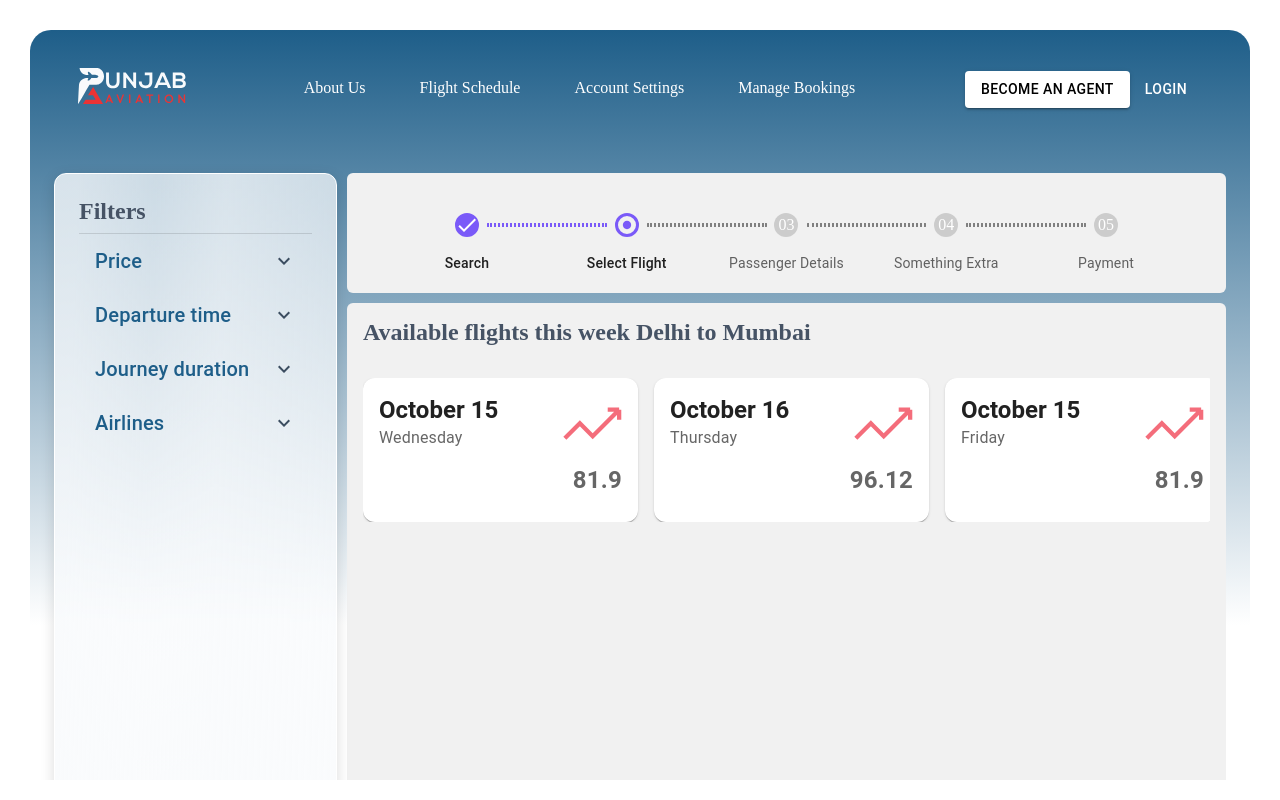
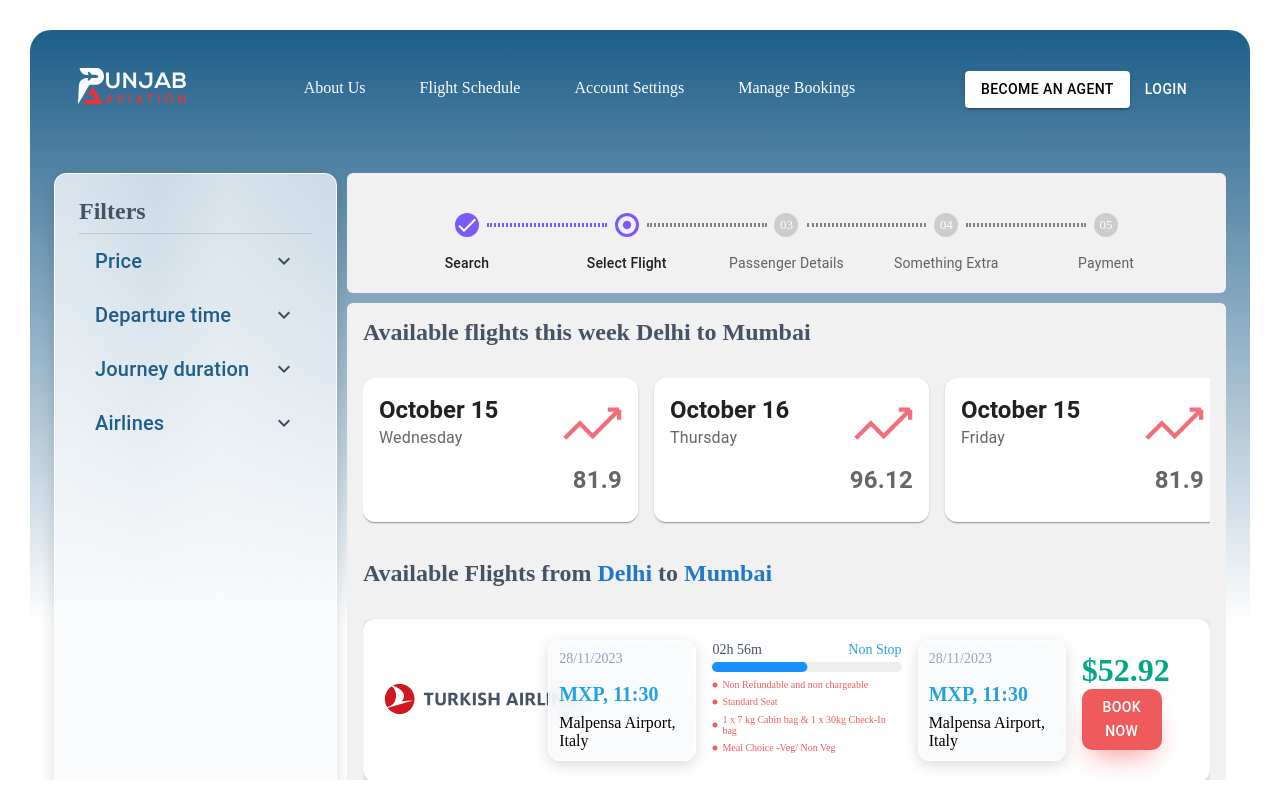
Before and after one commit to Mehmood11/bookingApp, a Next.js app: page /flight-details in a window 1280 px wide. Built offline with nearby package versions, Linux system fonts and the light colour scheme.

Commit message:
#comment

```diff
--- a/app/(user-details)/settings/page.js
+++ b/app/(user-details)/settings/page.js
@@ -1,8 +1,8 @@
-import Settings from "@/sections/user-details/settings/settings";
+import Setting from "@/sections/user-details/setting";
 import React from "react";
 
 const page = () => {
-  return <Settings />;
+  return <Setting />;
 };
 
 export default page;
--- a/components/available-flight-card/availableFlightCard.js
+++ b/components/available-flight-card/availableFlightCard.js
@@ -3,6 +3,7 @@ import React from "react";
 import { Box, Button, Grid, LinearProgress, styled } from "@mui/material";
 import FlightName from "../../assets/search-flight/Airline.png";
 import { linearProgressClasses } from "@mui/material/LinearProgress";
+import CircleIcon from "@mui/icons-material/Circle";
 
 const AvailableFlightCard = () => {
   const BorderLinearProgress = styled(LinearProgress)(({ theme }) => ({
@@ -18,6 +19,30 @@ const AvailableFlightCard = () => {
     },
   }));
 
+  const progressBarData = [
+    {
+      title: "Non Refundable and non chargeable",
+    },
+    {
+      title: "Standard Seat",
+    },
+    {
+      title: "1 x 7 kg Cabin bag & 1 x 30kg Check-In bag",
+    },
+    {
+      title: "Meal Choice -Veg/ Non Veg",
+    },
+  ];
+
+  return (
+    <Box
+      sx={{
+        display: "flex",
+        flexDirection: "column",
+        gap: 2,
+      }}
+    >
+      {[1, 2, 3, 4].map((item) => {
         return (
           <Box
             sx={{
@@ -103,6 +128,29 @@ const AvailableFlightCard = () => {
                     </Box>
                   </Box>
                   <BorderLinearProgress variant="determinate" value={50} />
+                  <Box>
+                    {progressBarData.map((item, i) => {
+                      return (
+                        <Box
+                          sx={{
+                            color: "#EF5C5D",
+                            fontSize: "10px",
+                            fontWeight: 400,
+                            lineHeight: "normal",
+                            display: "flex",
+                            alignItems: "center",
+                            marginY: 0.8,
+
+                          }}
+                        >
+                          <span>
+                            <CircleIcon sx={{ width: "6px", height: "6px", marginRight:0.5 }} />
+                          </span>
+                          {item.title}
+                        </Box>
+                      );
+                    })}
+                  </Box>
                 </Box>
               </Grid>
 
@@ -163,7 +211,8 @@ const AvailableFlightCard = () => {
                       fontWeight: 500,
                       "&:hover": {
                         background: "rgba(235, 51, 52, 0.80)",
-                  boxShadow: "0px 14px 28px -10px rgba(237, 76, 78, 0.60)",
+                        boxShadow:
+                          "0px 14px 28px -10px rgba(237, 76, 78, 0.60)",
                       },
                     }}
                     variant="contained"
@@ -175,6 +224,9 @@ const AvailableFlightCard = () => {
             </Grid>
           </Box>
         );
+      })}
+    </Box>
+  );
 };
 
 export default AvailableFlightCard;
--- a/sections/flight-details/custom-stepper/index.js
+++ b/sections/flight-details/custom-stepper/index.js
@@ -36,7 +36,16 @@ const CustomFlightStepper = ({ steps, active }) => {
     >
       {steps?.map((label, i) => (
         <Step key={label}>
-          <StepLabel StepIconComponent={ColorLibStepIcon}>{label}</StepLabel>
+          <StepLabel
+            sx={{
+              fontSize: "13px",
+              fontWeight: 500,
+
+            }}
+            StepIconComponent={ColorLibStepIcon}
+          >
+            {label}
+          </StepLabel>
         </Step>
       ))}
     </Stepper>
--- a/sections/flight-details/select-flight/selectFlight.js
+++ b/sections/flight-details/select-flight/selectFlight.js
@@ -1,6 +1,7 @@
+import AvailableFlightCard from "@/components/available-flight-card/availableFlightCard";
 import CalendarCard from "@/components/calendar-card";
 import { Box } from "@mui/material";
-import React from "react";
+import React, { useState } from "react";
 
 const cardData = [
   {
@@ -26,7 +27,7 @@ const cardData = [
   {
     title: "Sunday",
     description: "October 15",
-    value: 81.9,
+    value: 80.52,
   },
   {
     title: "Monday",
@@ -41,10 +42,17 @@ const cardData = [
 ];
 
 const SelectFlight = () => {
+  const [isPressed, setIsPressed] = useState(false);
+
+  const handleMouseDown = () => {
+    setIsPressed(true);
+  };
+
+  const handleMouseUp = () => {
+    setIsPressed(false);
+  };
   return (
-    <Box
-
-    >
+    <Box>
       <Box sx={{ color: "#465365", fontSize: "24px", fontWeight: 600 }}>
         Available flights this week Delhi to Mumbai
       </Box>
@@ -52,20 +60,43 @@ const SelectFlight = () => {
         sx={{
           display: "flex",
           alignItems: "center",
+          overflow: "scroll",
+          "&::-webkit-scrollbar": {
+            height: "8px",
+          },
           gap: 2,
-          overflow: "scroll",
           mt: 4,
         }}
       >
         {cardData.map((item) => {
           return (
-            <CalendarCard
-              title={item.title}
-              description={item.description}
-              value={item.value}
-            />
+            <Box sx={{ mb: 0.8 }}>
+              <CalendarCard
+                title={item.title}
+                description={item.description}
+                value={item.value}
+              />
+            </Box>
           );
         })}
+      </Box>
+      <Box></Box>
+
+      <Box>
+        <Box
+          sx={{
+            color: "#465365",
+            fontSize: "24px",
+            fontWeight: 600,
+            marginY: 4,
+          }}
+        >
+          Available Flights from <span style={{ color: "#2278C8" }}>Delhi</span>{" "}
+          to <span style={{ color: "#2278C8" }}>Mumbai</span>
+        </Box>
+        <Box sx={{ height: "50vh", overflowY: "scroll" }}>
+          <AvailableFlightCard />
+        </Box>
       </Box>
     </Box>
   );
--- a/sections/user-details/setting/change-password/index.js
+++ b/sections/user-details/setting/change-password/index.js
@@ -1,3 +1,4 @@
+"use client"
 import React from "react";
 import { useForm } from "react-hook-form";
 import FormProvider from "@/components/rhf/form-provider";
--- a/sections/user-details/setting/credit-limit/index.js
+++ b/sections/user-details/setting/credit-limit/index.js
@@ -1,3 +1,4 @@
+"use client"
 import React from "react";
 import { useForm } from "react-hook-form";
 import { Grid, Typography } from "@mui/material";
--- a/sections/user-details/setting/previous-login/previous-login-data.js
+++ b/sections/user-details/setting/previous-login/previous-login-data.js
@@ -1,3 +1,4 @@
+"use client"
 import { Button } from "@mui/material";
 
 export const TableData = [
--- a/sections/user-details/setting/topup-credit-limit/index.js
+++ b/sections/user-details/setting/topup-credit-limit/index.js
@@ -1,3 +1,4 @@
+"use client"
 import React from "react";
 import { useForm } from "react-hook-form";
 import { Box, Button, Grid, Typography } from "@mui/material";
```
Also changed, not shown: sections/user-details/settings/settings.js (deleted, +0 -9 lines). Lines whose indentation alone changed are shown as unchanged.
